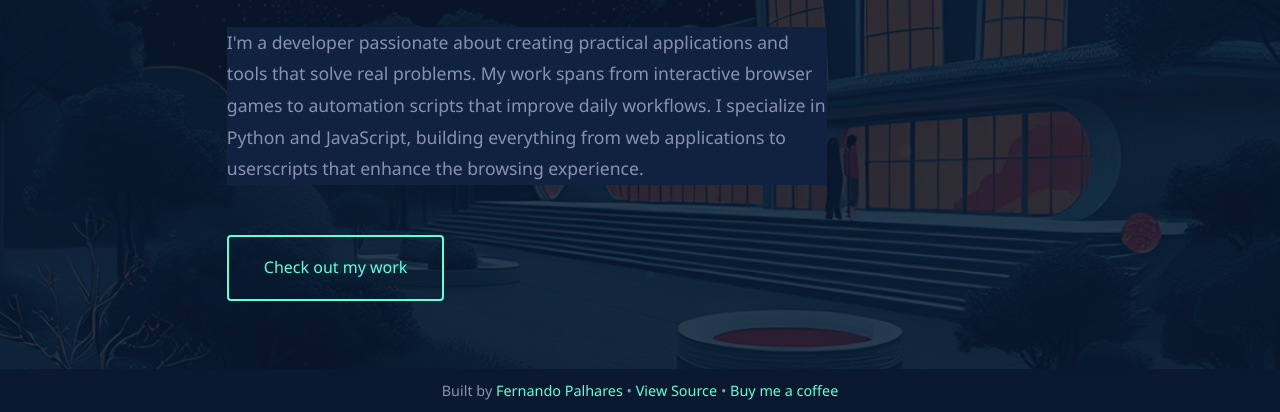
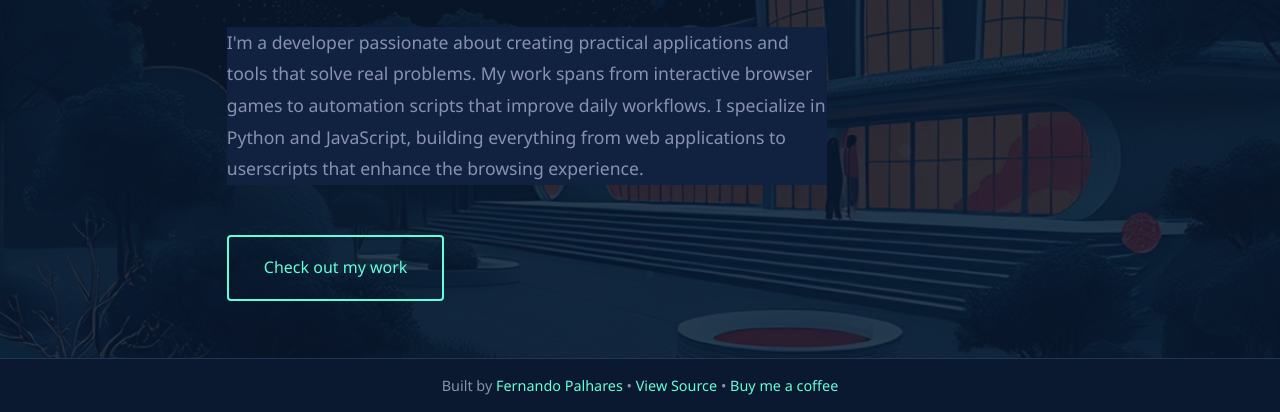
Before and after one commit to palharesf/palharesf.github.io, a plain HTML site: page index.html in a window 1280 px wide. Shown: the part 388-800 px from the top of the page. Drawn offline with Linux system fonts and the light colour scheme.

Commit message:
Adjusted footer visibility

```diff
--- a/style.css
+++ b/style.css
@@ -510,10 +510,12 @@ footer {
   bottom: 0;
   width: 100%;
   background: var(--navy);
-  padding: 10px 50px;
+  padding: 15px 25px;
   text-align: center;
   color: var(--slate);
   font-size: 0.9rem;
+  z-index: 999; /* Below navbar but above content */
+  border-top: 1px solid var(--lightest-navy); /* Subtle separator */
 }
 
 footer a {
```
